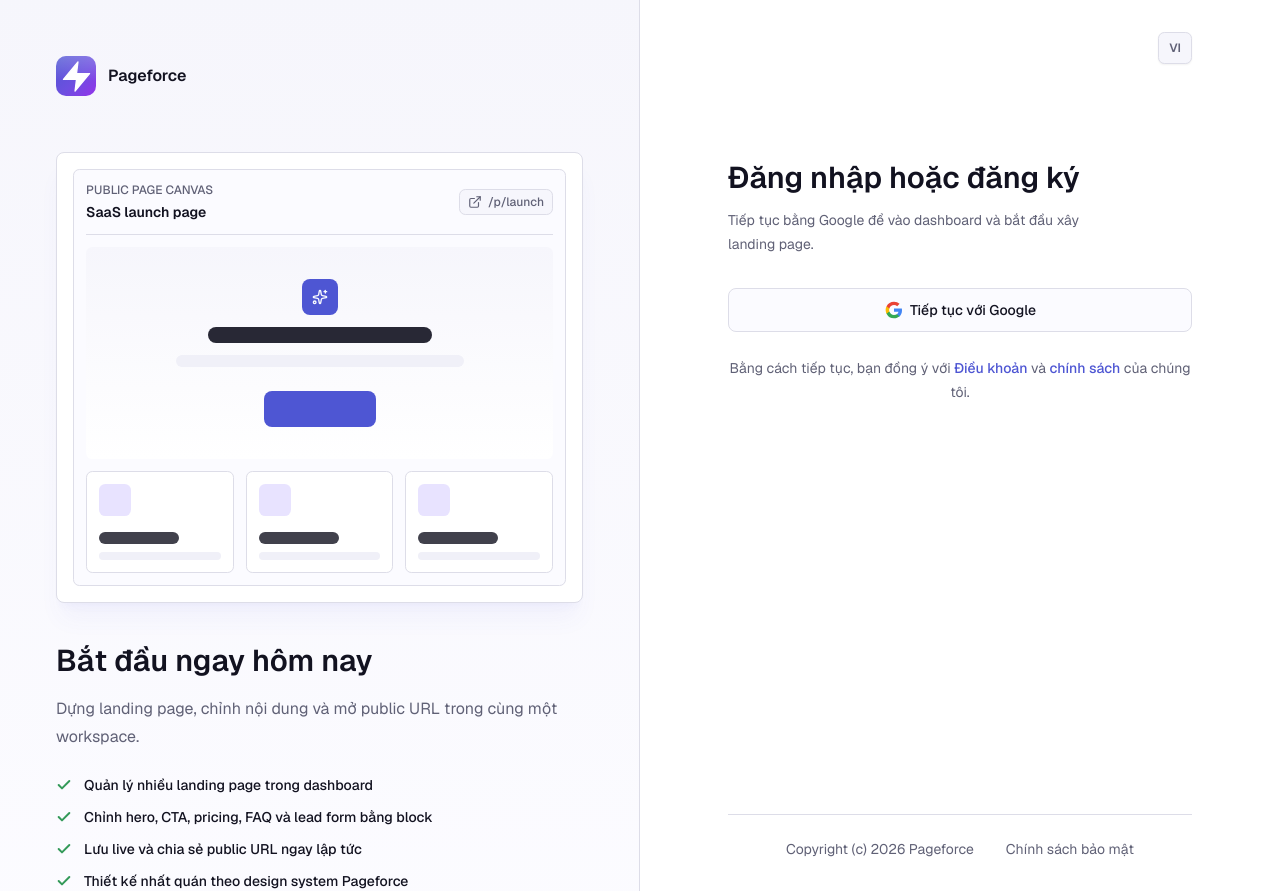
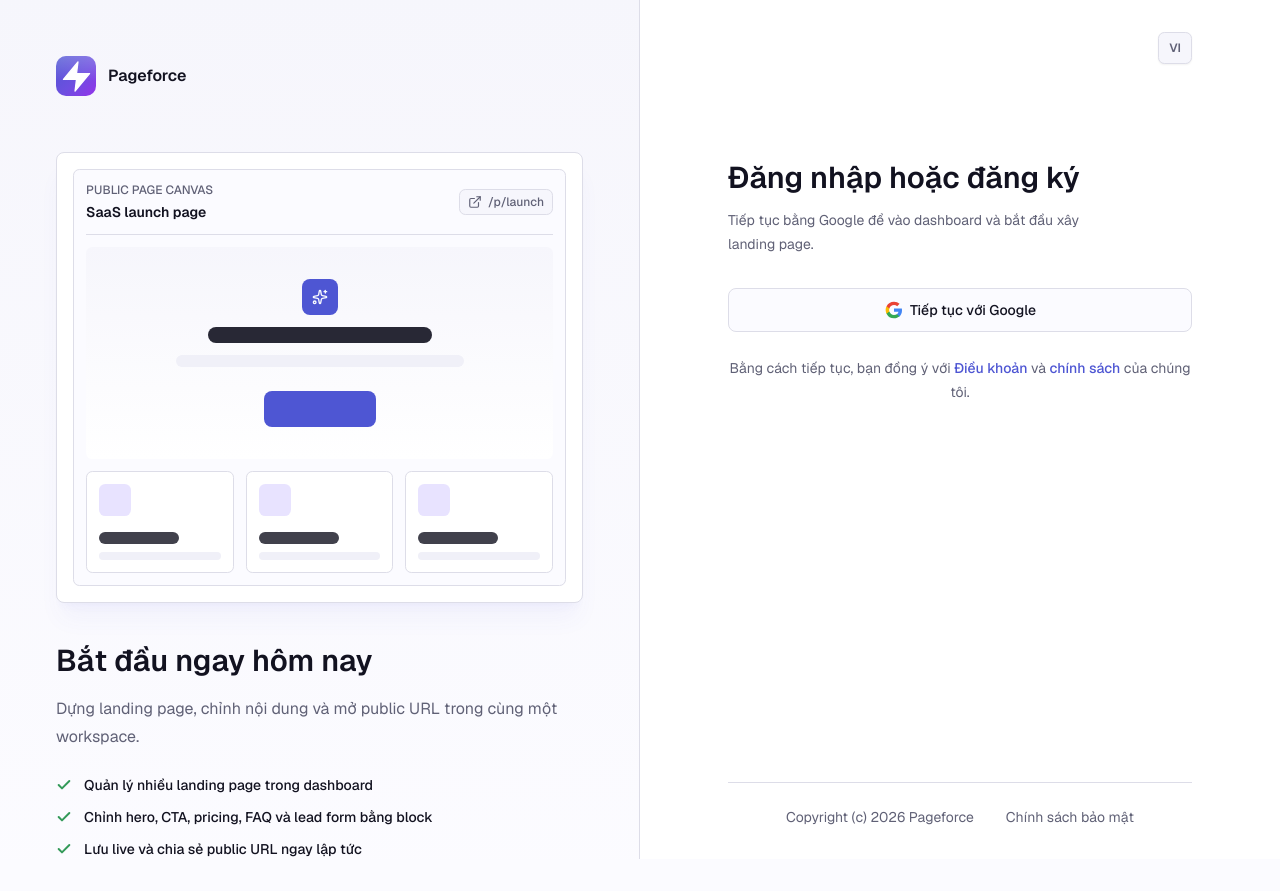
Before and after one commit to MinhTT2/pageforce, a Next.js app: page /login in a window 1280 px wide. After the commit the page ends 859 px from the top, so only its background shows below. Built offline with nearby package versions, Linux system fonts and the light colour scheme; no server answers; a web font is replaced by a local one.

Commit message:
Live preview

```diff
--- a/src/components/auth/AuthForm.tsx
+++ b/src/components/auth/AuthForm.tsx
@@ -123,7 +123,6 @@ export function AuthShowcase() {
               <Benefit>Quản lý nhiều landing page trong dashboard</Benefit>
               <Benefit>Chỉnh hero, CTA, pricing, FAQ và lead form bằng block</Benefit>
               <Benefit>Lưu live và chia sẻ public URL ngay lập tức</Benefit>
-              <Benefit>Thiết kế nhất quán theo design system Pageforce</Benefit>
             </div>
           </div>
         </div>
```
